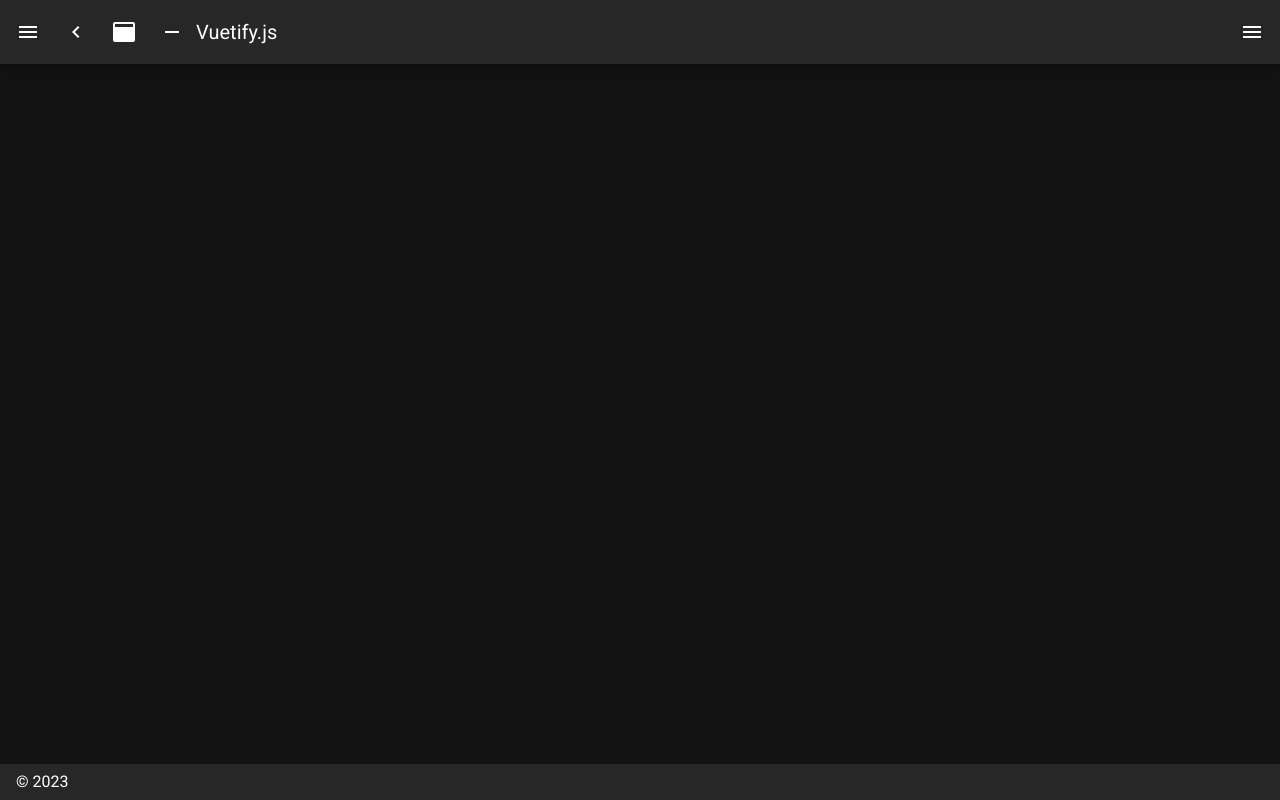
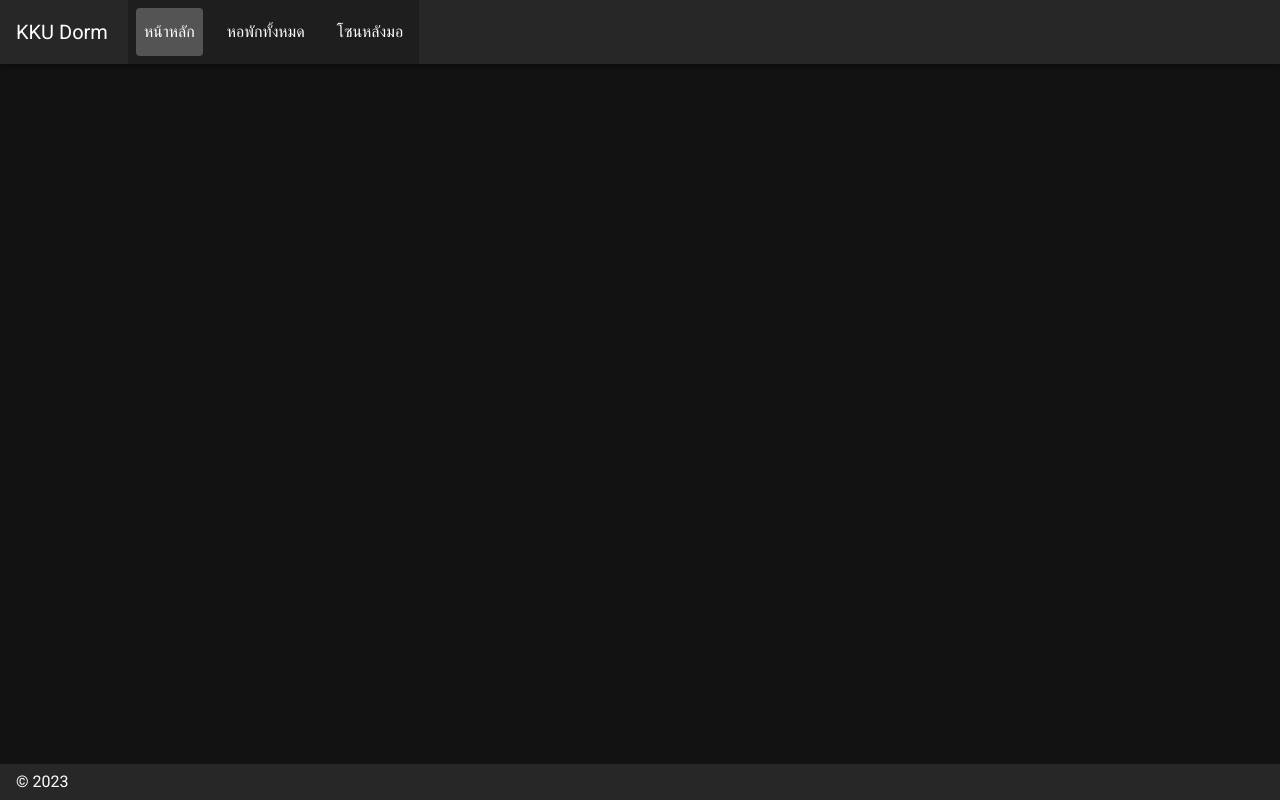
Before and after one commit to Ohmmy555/kkudormitory-front, a Nuxt app: page /test1 in a window 1280 px wide. Before the commit this address had no page. Built offline with nearby package versions, Linux system fonts and the light colour scheme.

Commit message:
feature: navbar

```diff
--- a/layouts/default.vue
+++ b/layouts/default.vue
@@ -1,88 +1,30 @@
 <template>
   <v-app dark>
-    <v-navigation-drawer
-      v-model="drawer"
-      :mini-variant="miniVariant"
-      :clipped="clipped"
-      fixed
-      app
-    >
-      <v-list>
-        <v-list-item
-          v-for="(item, i) in items"
-          :key="i"
-          :to="item.to"
-          router
-          exact
-        >
-          <v-list-item-action>
-            <v-icon>{{ item.icon }}</v-icon>
-          </v-list-item-action>
-          <v-list-item-content>
-            <v-list-item-title>{{ item.title }}</v-list-item-title>
-          </v-list-item-content>
-        </v-list-item>
+    <v-app-bar :clipped-left="clipped" fixed app>
+      <v-toolbar-title class="mr-5">{{ title }}</v-toolbar-title>
+      <!-- <v-spacer /> -->
+      <v-list nav v-for="item in items" :key="item">
+        <v-list-item :to="item.to" :value="item.title">{{
+          item.title
+        }}</v-list-item>
       </v-list>
-    </v-navigation-drawer>
-    <v-app-bar
-      :clipped-left="clipped"
-      fixed
-      app
-    >
-      <v-app-bar-nav-icon @click.stop="drawer = !drawer" />
-      <v-btn
-        icon
-        @click.stop="miniVariant = !miniVariant"
-      >
-        <v-icon>mdi-{{ `chevron-${miniVariant ? 'right' : 'left'}` }}</v-icon>
-      </v-btn>
-      <v-btn
-        icon
-        @click.stop="clipped = !clipped"
-      >
-        <v-icon>mdi-application</v-icon>
-      </v-btn>
-      <v-btn
-        icon
-        @click.stop="fixed = !fixed"
-      >
-        <v-icon>mdi-minus</v-icon>
-      </v-btn>
-      <v-toolbar-title>{{ title }}</v-toolbar-title>
-      <v-spacer />
-      <v-btn
-        icon
-        @click.stop="rightDrawer = !rightDrawer"
-      >
-        <v-icon>mdi-menu</v-icon>
-      </v-btn>
     </v-app-bar>
     <v-main>
       <v-container>
         <Nuxt />
       </v-container>
     </v-main>
-    <v-navigation-drawer
-      v-model="rightDrawer"
-      :right="right"
-      temporary
-      fixed
-    >
+    <v-navigation-drawer v-model="rightDrawer" :right="right" temporary fixed>
       <v-list>
         <v-list-item @click.native="right = !right">
           <v-list-item-action>
-            <v-icon light>
-              mdi-repeat
-            </v-icon>
+            <v-icon light> mdi-repeat </v-icon>
           </v-list-item-action>
           <v-list-item-title>Switch drawer (click me)</v-list-item-title>
         </v-list-item>
       </v-list>
     </v-navigation-drawer>
-    <v-footer
-      :absolute="!fixed"
-      app
-    >
+    <v-footer :absolute="!fixed" app>
       <span>&copy; {{ new Date().getFullYear() }}</span>
     </v-footer>
   </v-app>
@@ -90,29 +32,34 @@
 
 <script>
 export default {
-  name: 'DefaultLayout',
-  data () {
+  name: "DefaultLayout",
+  data() {
     return {
       clipped: false,
       drawer: false,
       fixed: false,
       items: [
         {
-          icon: 'mdi-apps',
-          title: 'Welcome',
-          to: '/'
+          // icon: 'mdi-apps',
+          title: "หน้าหลัก",
+          to: "/test1",
         },
         {
-          icon: 'mdi-chart-bubble',
-          title: 'Inspire',
-          to: '/inspire'
-        }
+          // icon: 'mdi-chart-bubble',
+          title: "หอพักทั้งหมด",
+          to: "/test2",
+        },
+        {
+          // icon: 'mdi-chart-bubble',
+          title: "โซนหลังมอ",
+          to: "/test3",
+        },
       ],
       miniVariant: false,
       right: true,
       rightDrawer: false,
-      title: 'Vuetify.js'
-    }
-  }
-}
+      title: "KKU Dorm",
+    };
+  },
+};
 </script>
--- /dev/null
+++ b/pages/test1.vue
@@ -0,0 +1,8 @@
+<template></template>
+
+<script>
+export default {};
+</script>
+
+<style>
+</style>
--- /dev/null
+++ b/pages/test2.vue
@@ -0,0 +1,8 @@
+<template></template>
+
+<script>
+export default {};
+</script>
+
+<style>
+</style>
```
Also changed, not shown: 1 other file (tests, documents, lock files or other folders).
